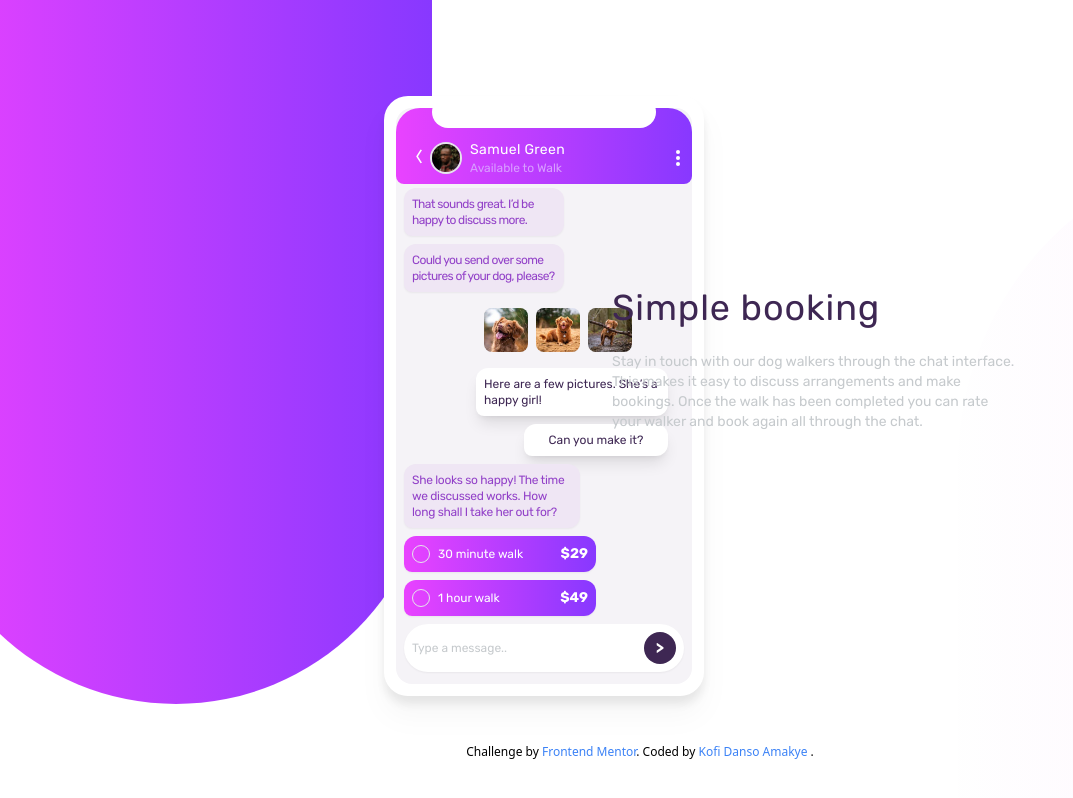
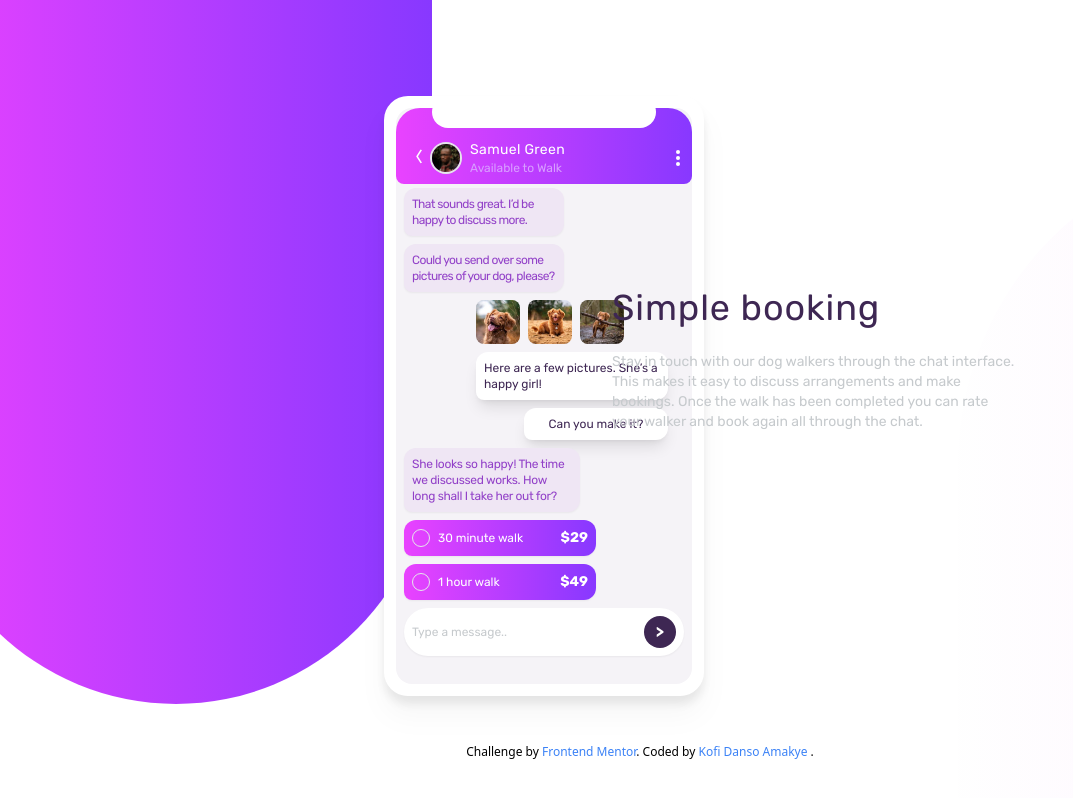
Before and after one commit to Kofiastro/Chat-app-CSS-illustration, a website: page index.html in a window 1280 px wide. Shown: the whole page, without its empty margins (0-1073 px from the left). Drawn offline with Linux system fonts and the light colour scheme.

```diff
--- a/index.html
+++ b/index.html
@@ -69,7 +69,7 @@
               </div>
               <!--DogPictures-->
               <div
-                class="p-2 flex items-center space-x-2  mx-20 rounded-r-xl rounded-bl-lg rounded-tl-xl  opacity-100   ">
+                class=" flex items-center space-x-2  mx-20 rounded-r-xl rounded-bl-lg rounded-tl-xl  opacity-100   ">
                 <img src="./images/dog-image-1.jpg" class="w-11 h-11 rounded-lg" alt="dogimages">
                 <img src="./images/dog-image-2.jpg" class="w-11 h-11 rounded-lg" alt="dogimages">
                 <img src="./images/dog-image-3.jpg" class="w-11 h-11 rounded-lg" alt="dogimages">
```
